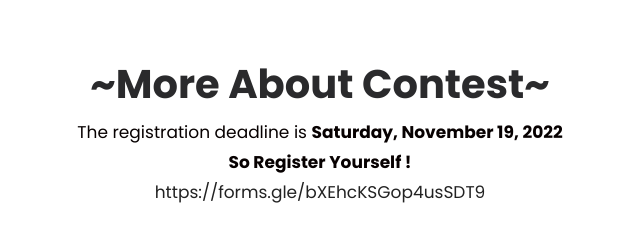
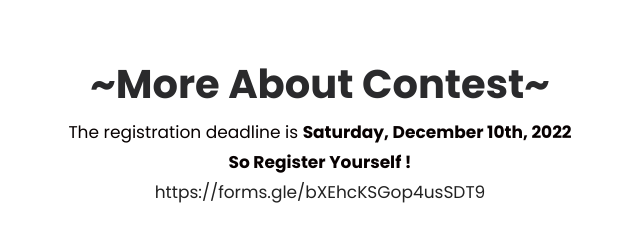
Before and after one commit to srronaksingh/filmmakingcontest.github.io, a plain HTML site: page index.html in a window 1280 px wide. Shown: the part 2980-3220 px from the top of the page, 320-960 px from the left. Drawn offline with nearby package versions, Linux system fonts and the light colour scheme; some packages are replaced by stand-ins of ours; files whose address does not match are found by name.

Commit message:
Update index.html

```diff
--- a/index.html
+++ b/index.html
@@ -230,7 +230,7 @@ All participants have to make 3 min. Long video of our GBU. (It can be a kind of
                <div class="col-md-12">
                   <div class="titlepage">
                      <h2>~More About Contest~</h2>
-                     <p>The registration deadline is <b>Saturday, November 19, 2022</b><br>
+                     <p>The registration deadline is <b>Saturday, December 10th, 2022</b><br>
 <b>So Register Yourself !</b><br>
 
 <a href="https://forms.gle/bXEhcKSGop4usSDT9">https://forms.gle/bXEhcKSGop4usSDT9</a> </p><br><br>
```
